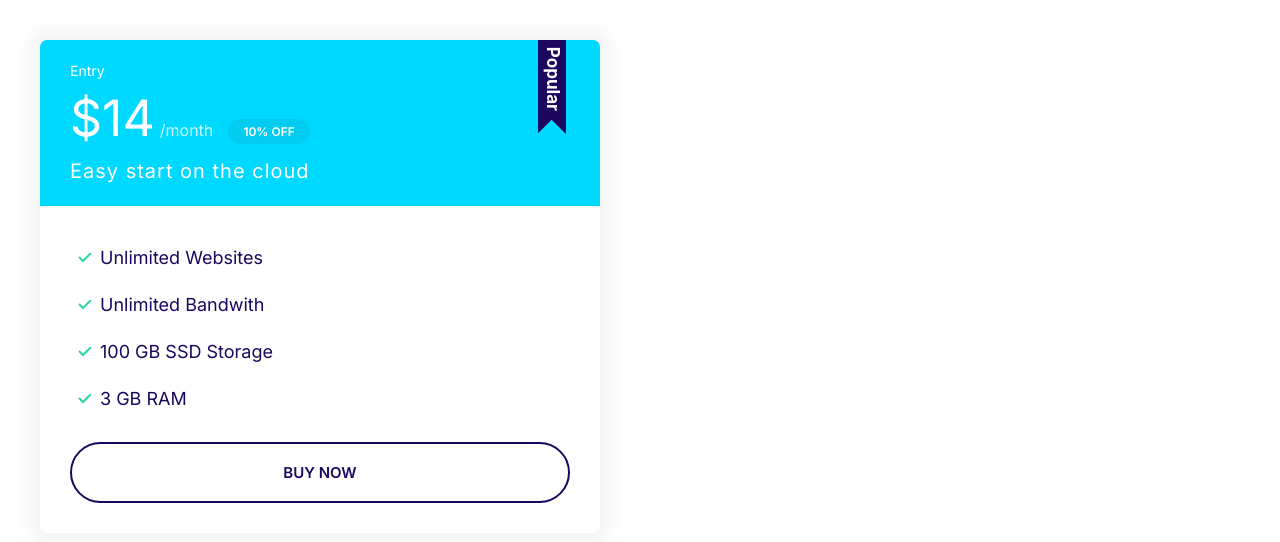
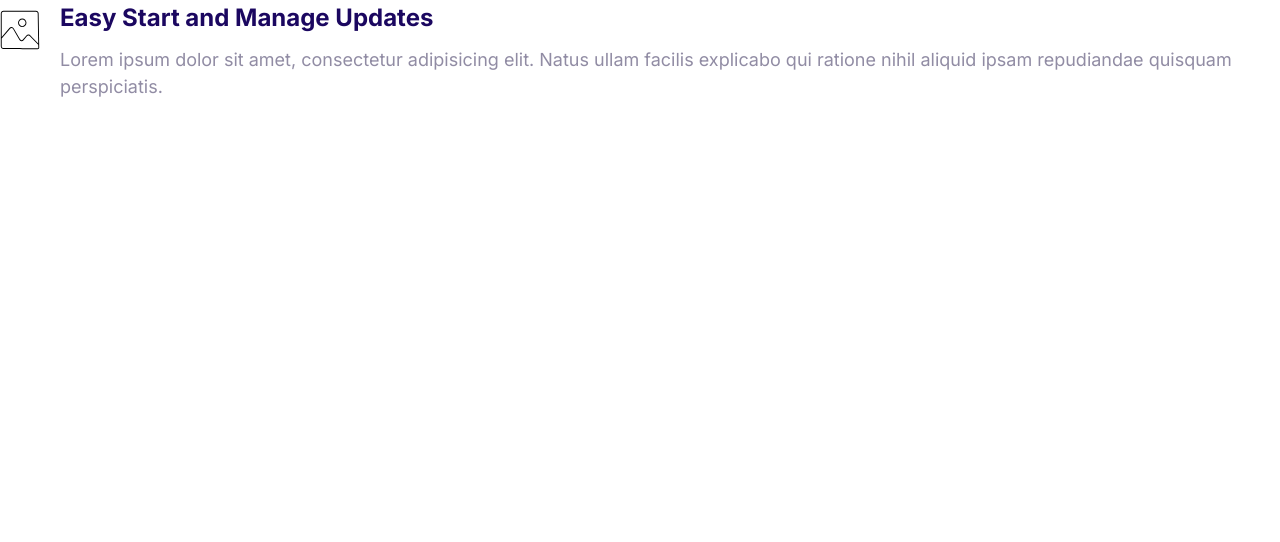
Before and after one commit to danielka89/danielka, a plain HTML site: page Moshify/index.html in a window 1280 px wide. Drawn offline with Linux system fonts and the light colour scheme.

Commit message:
Adding media objects to the style.

```diff
--- a/Moshify/css/styles.css
+++ b/Moshify/css/styles.css
@@ -353,3 +353,20 @@
     font-size: 1.6rem;
   }
 }
+
+/* Media */
+.media {
+  display: flex;
+}
+
+.media__title {
+  margin-top: 0;
+}
+
+.media__body {
+  margin: 0 2rem;
+}
+
+.media__image {
+  margin-top: 1rem;
+}
--- a/Moshify/index.html
+++ b/Moshify/index.html
@@ -14,26 +14,19 @@
     <link rel="stylesheet" href="css/styles.css" />
   </head>
   <body>
-    <div style="width: 50%; padding: 4rem">
-      <div class="plan plan--popular">
-        <div class="card card--secondary">
-          <header class="card__header">
-            <h3 class="plan__name">Entry</h3>
-            <span class="plan__price">$14</span>
-            <span class="plan__billing-cycle">/month</span>
-            <span class="badge badge--secondary badge--small">10% OFF</span>
-            <span class="plan__description">Easy start on the cloud</span>
-          </header>
-          <div class="card__body">
-            <ul class="list list--tick">
-              <li class="list__item">Unlimited Websites</li>
-              <li class="list__item">Unlimited Bandwith</li>
-              <li class="list__item">100 GB SSD Storage</li>
-              <li class="list__item">3 GB RAM</li>
-            </ul>
-            <button class="btn btn--outline btn--block">BUY NOW</button>
-          </div>
-        </div>
+    <div class="media">
+      <div class="media__image">
+        <svg class="icon">
+          <use xlink:href="images/sprite.svg#settings"></use>
+        </svg>
+      </div>
+      <div class="media__body">
+        <h3 class="media__title">Easy Start and Manage Updates</h3>
+        <p>
+          Lorem ipsum dolor sit amet, consectetur adipisicing elit. Natus ullam
+          facilis explicabo qui ratione nihil aliquid ipsam repudiandae quisquam
+          perspiciatis.
+        </p>
       </div>
     </div>
   </body>
```
Also changed, not shown: Moshify/components/media-object.html (added, +15 -0 lines).
